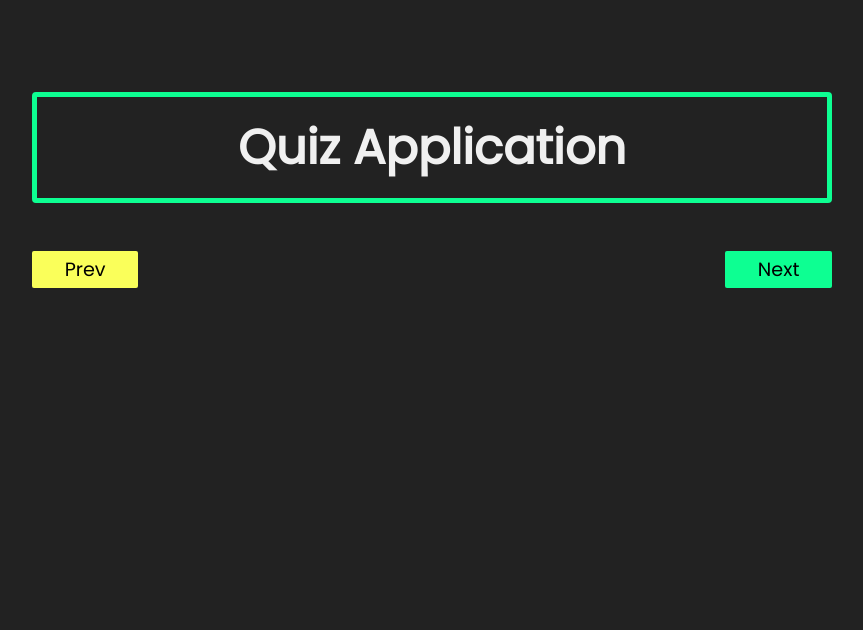
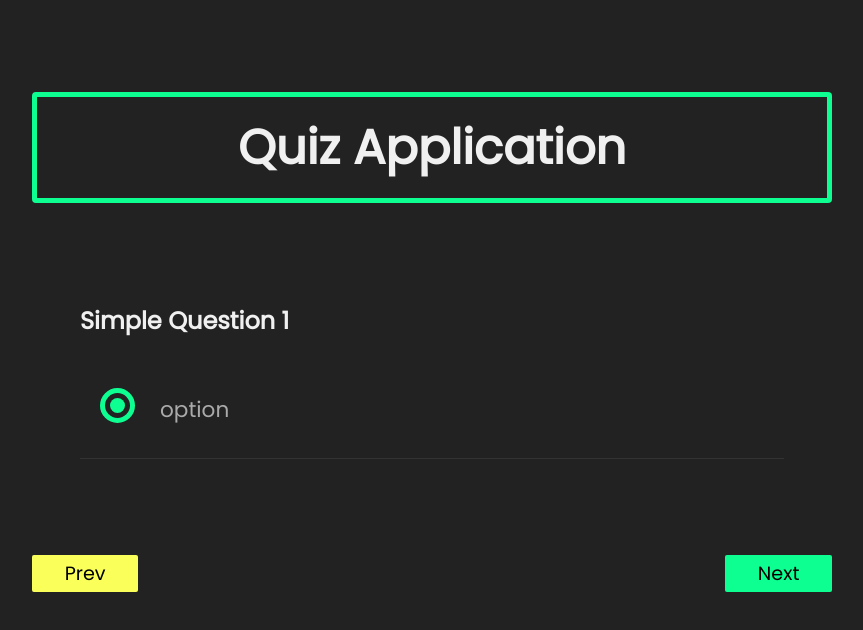
Before and after one commit to badejayo/OnesAndZeroes, a React (Create React App) app in the folder OnesAndZeroes_frontend/: page /quiz in a window 1280 px wide. Shown: the top 630 px of the page, without its empty margins (208-1071 px from the left). Built offline with nearby package versions, Linux system fonts and the light colour scheme.

Commit message:
Questions Component

```diff
--- /dev/null
+++ b/OnesAndZeroes_frontend/src/components/Questions.js
@@ -0,0 +1,31 @@
+import React, { useState } from 'react'
+
+export default function Questions() {
+
+    const [checked, setChecked] = useState(undefined)
+
+    function onSelect(){
+        console.log('radio button change')
+    }
+
+  return (
+    <div className='questions'>
+        <h2 className='text-light'>Simple Question 1</h2>
+
+        <ul>
+            <li>
+                <input
+                    type="radio"
+                    value={false}
+                    name="options"
+                    id='q1-option'
+                    onChange={onSelect()}
+                />
+
+                <label className='text-primary' htmlFor="q1-option">option</label>
+                <div className='check checked'></div>
+            </li>
+        </ul>
+    </div>
+  )
+}
--- a/OnesAndZeroes_frontend/src/components/Quiz.js
+++ b/OnesAndZeroes_frontend/src/components/Quiz.js
@@ -1,12 +1,16 @@
 import React from 'react'
+import Questions from './Questions'
+
 
 export default function Quiz() {
 
 
+    /** next button event handler */
     function onNext(){
         console.log('On next click')
     }
 
+    /** Prev button event handler */
     function onPrev(){
         console.log('On onPrev click')
     }
@@ -16,6 +20,7 @@
         <h1 className='title text-light'>Quiz Application</h1>
 
         {/* display questions */}
+        <Questions />
 
         <div className='grid'>
             <button className='btn prev' onClick={onPrev}>Prev</button>
--- a/OnesAndZeroes_frontend/src/index.js
+++ b/OnesAndZeroes_frontend/src/index.js
@@ -5,7 +5,7 @@
 
 const root = ReactDOM.createRoot(document.getElementById('root'));
 root.render(
-  <React.StrictMode>
+  <>
     <App />
-  </React.StrictMode>
+  </>
 );
```
